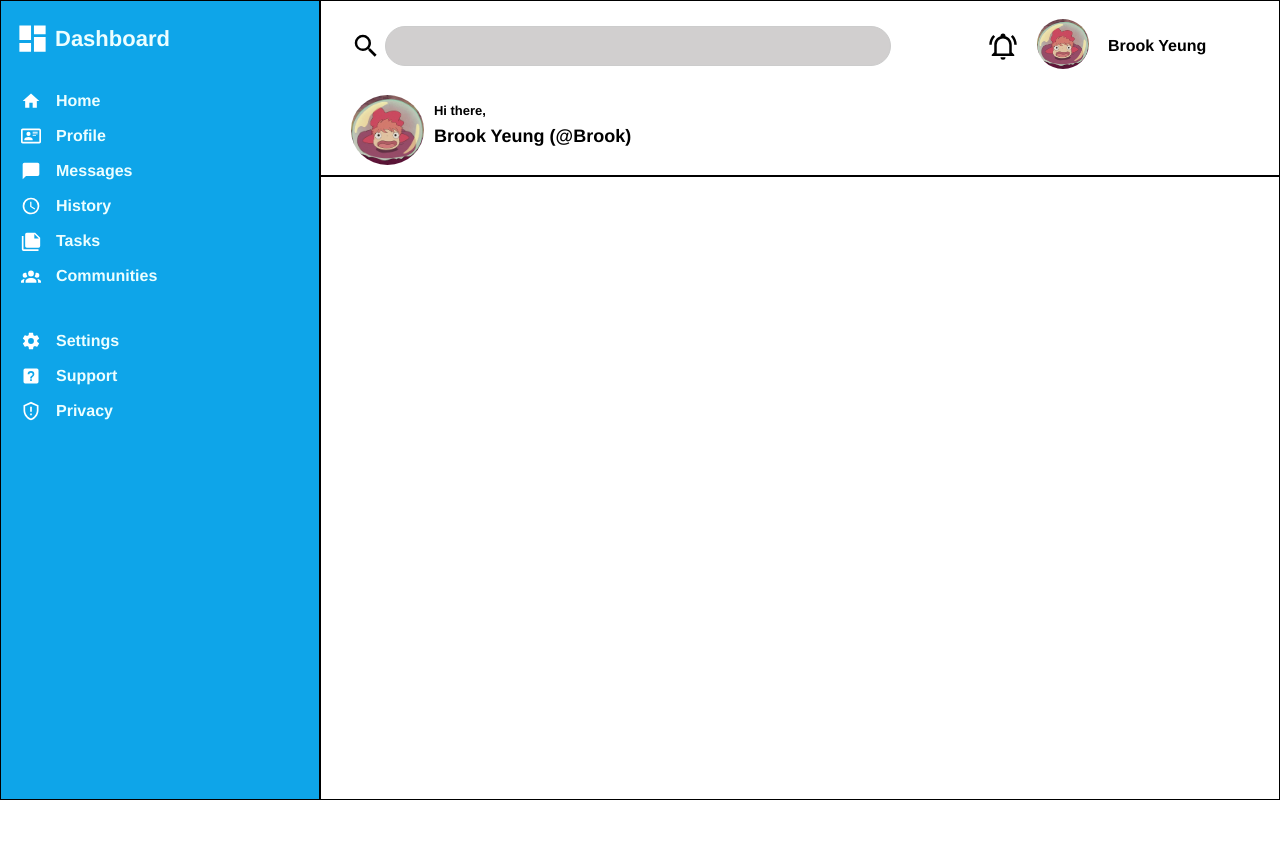
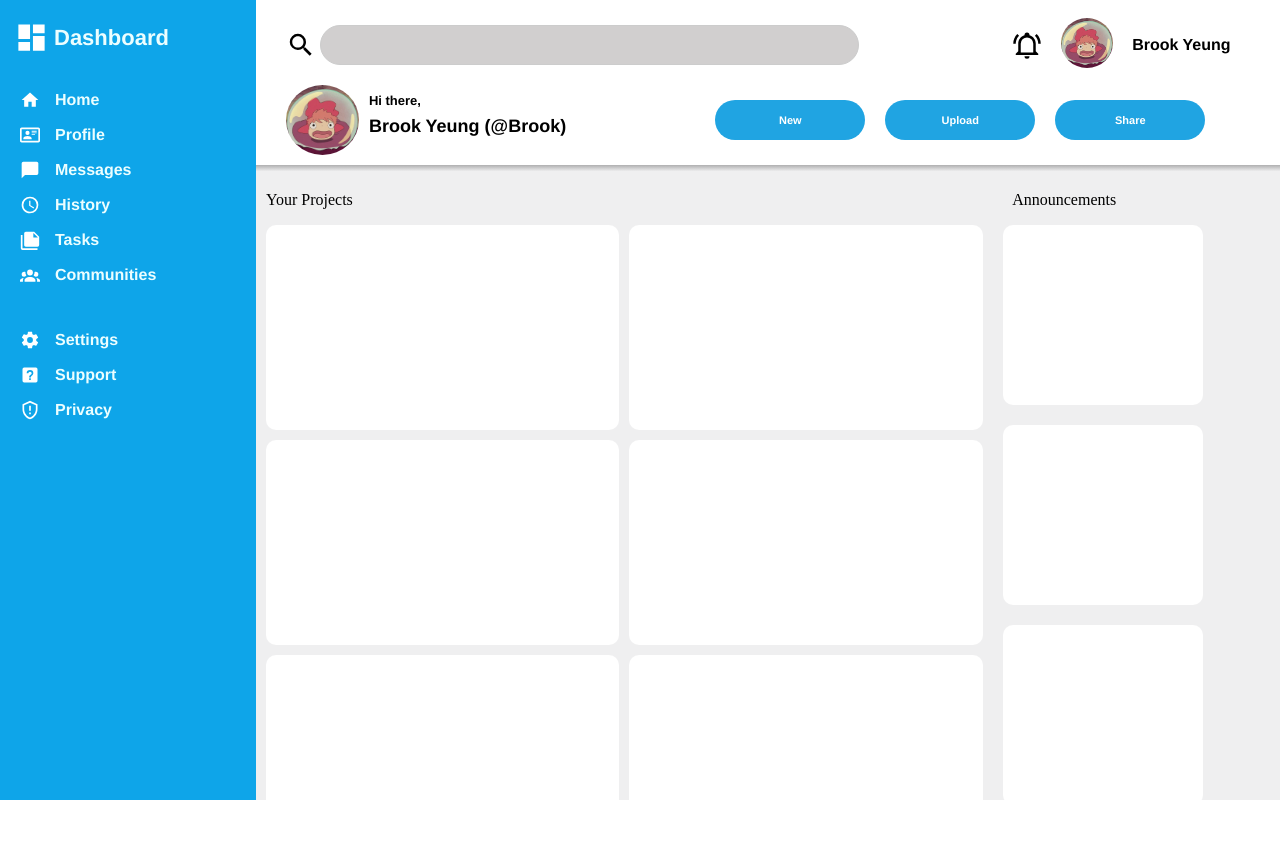
Before and after one commit to yeubrook/Simple-Admin-Dashboard, a plain HTML site: page index.html in a window 1280 px wide. Before the commit the page ends 800 px from the top, so only its background shows below. Drawn offline with Linux system fonts and the light colour scheme.

Commit message:
Finished main-content area, which inclues the addition of projects grid and notifications bar.

```diff
--- a/index.html
+++ b/index.html
@@ -56,20 +56,41 @@
                 <form action="/search" method="get"> <!-- Action URL for the search -->
                     <input type="text" name="query" required>
                 </form>
-                <img style='margin-left: 10%; margin-right: 15px;' class="heading-img" src="imgs/bell-ring-outline.svg">
+                <img style='margin-left: 15%; margin-right: 15px;' class="heading-img" src="imgs/bell-ring-outline.svg">
                 <img style='transform: translateY(18px); margin-right: 15px;' class="profile-img" src="imgs/28a4b58d1257943d1d0863e62f30d94d.jpg">
                 <p style='display:inline; font-family: "Helvetica", "Arial", sans-serif; font-weight: bold;' class="name">Brook Yeung</p>
             </div>
-            <div style='margin-top: 3%; padding-left:30px; padding-bottom: 10px;' class="heading-intro-container">
+            <div style='margin-top: 2%; padding-left:30px; padding-bottom: 10px;' class="heading-intro-container">
                 <img class="profile-img" src="imgs/28a4b58d1257943d1d0863e62f30d94d.jpg">
                 <div stlye='display: inline-block;' class="intro-text">
                     <p style='font-size: 13px;' class="text">Hi there,</p>
                     <p style='font-size: 18px;' class="text">Brook Yeung (@Brook)</p>
                 </div>
+                <button style='margin-left: 15%;' class="buttons">New</button>
+                <button class="buttons">Upload</button>
+                <button class="buttons">Share</button>
             </div>
         </div>
         <div class="structure main-content">
-
+            <div style="margin-top: 10px;" class="main-content-text-container">
+                <p style="margin-left: 10px;">Your Projects</p>
+                <p style="margin-right: 16%;">Announcements</p>
+            </div>
+            <div class="second-box-container">
+                <div style='margin-left: 10px;' class="project-grid">
+                    <div class="project"></div>
+                    <div class="project"></div>
+                    <div class="project"></div>
+                    <div class="project"></div>
+                    <div class="project"></div>
+                    <div class="project"></div>
+                </div>
+                <div class="notifications-flex">
+                    <div class="announcement"></div>
+                    <div class="announcement"></div>
+                    <div class="announcement"></div>
+                </div>
+            </div>
         </div>
     </div>
 </body>
--- a/styles.css
+++ b/styles.css
@@ -1,5 +1,5 @@
 :root{
-    --columns: 4;
+    --columns: 5;
     --rows: 6;
 }
 
@@ -116,6 +116,69 @@ input[type="text"] {
     font-family: "Helvetica", "Arial", sans-serif;
 }
 
+.button-container{
+
+}
+
+.buttons{
+    margin-right: 20px;
+    margin-top: 15px;
+    border-radius: 20px;
+    height: 40px;
+    width: 150px;
+    font-family: "Helvetica", "Arial", sans-serif;
+    color: white;
+    font-weight: bold;
+    font-size: 11px;
+    background-color:#20a4e2;
+    border: 0px;
+}
+
+.main-content{
+    background: linear-gradient(to top, #efeff0 99%, #afafb0 100%);
+}
+
+.main-content-text-container{
+    display: flex;
+    justify-content: space-between;
+
+}
+
+.second-box-container{
+    display: flex;
+    height: 100%;
+}
+
+.project-grid{
+    display: grid;
+    height: 100%;
+    width: 70%;
+    grid-template-columns:  repeat(2, 1fr);
+    grid-template-rows:  repeat(3, 1fr);
+    gap: 10px;
+}
+
+.project{
+    background-color: white;
+    border-radius: 10px;
+}
+
+.notification-flex{
+    height: 100%;
+    width: 30%;
+    display: flex;
+    flex-direction: column;
+}
+
+.announcement{
+    margin-left: 20px;
+    background-color: white;
+    width: 200px;
+    margin-bottom: 20px;
+    border-radius: 10px;
+    height: 180px;
+}
+
 .structure{
-    border: 1px solid black;
+
 }
```
